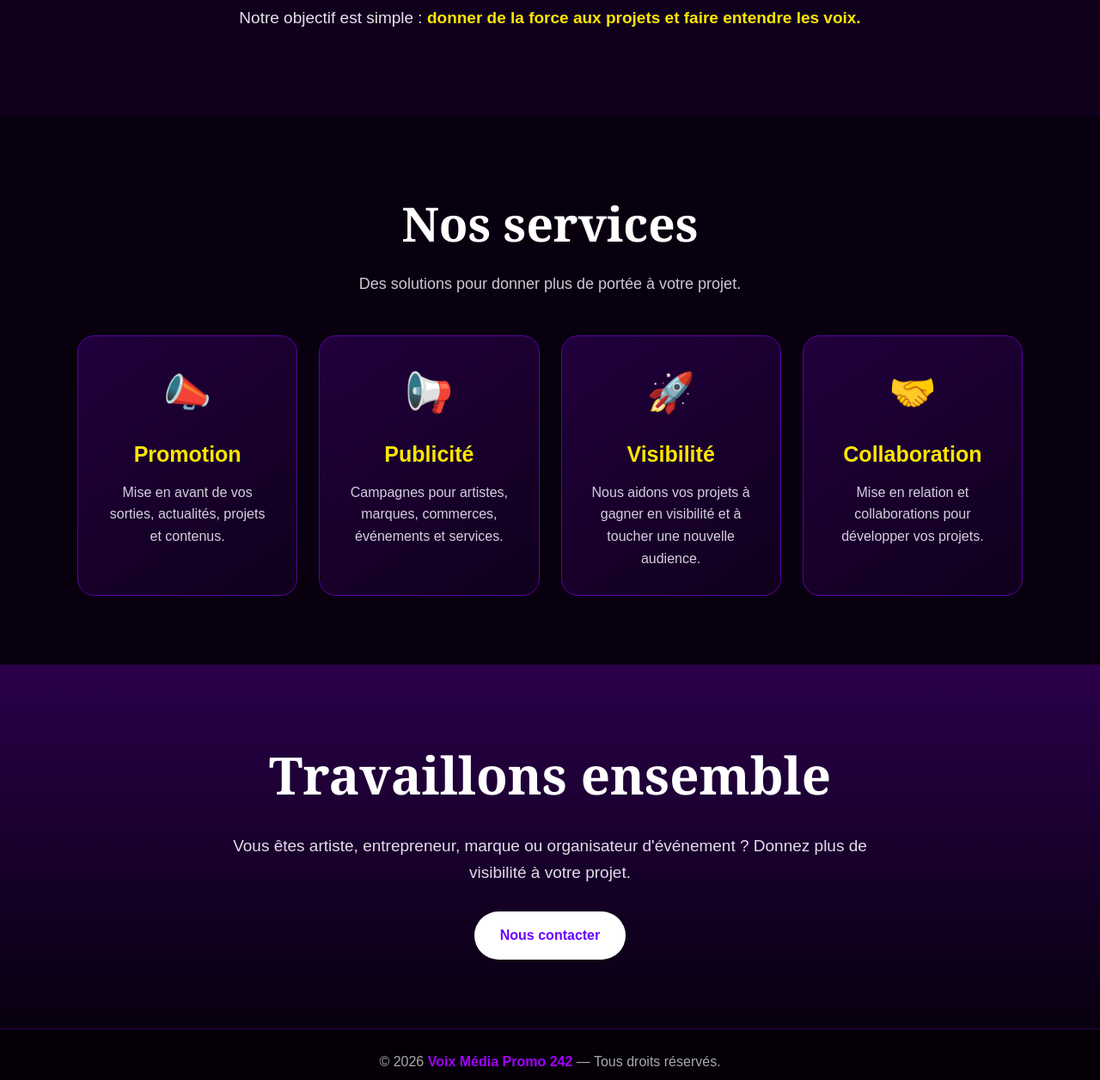
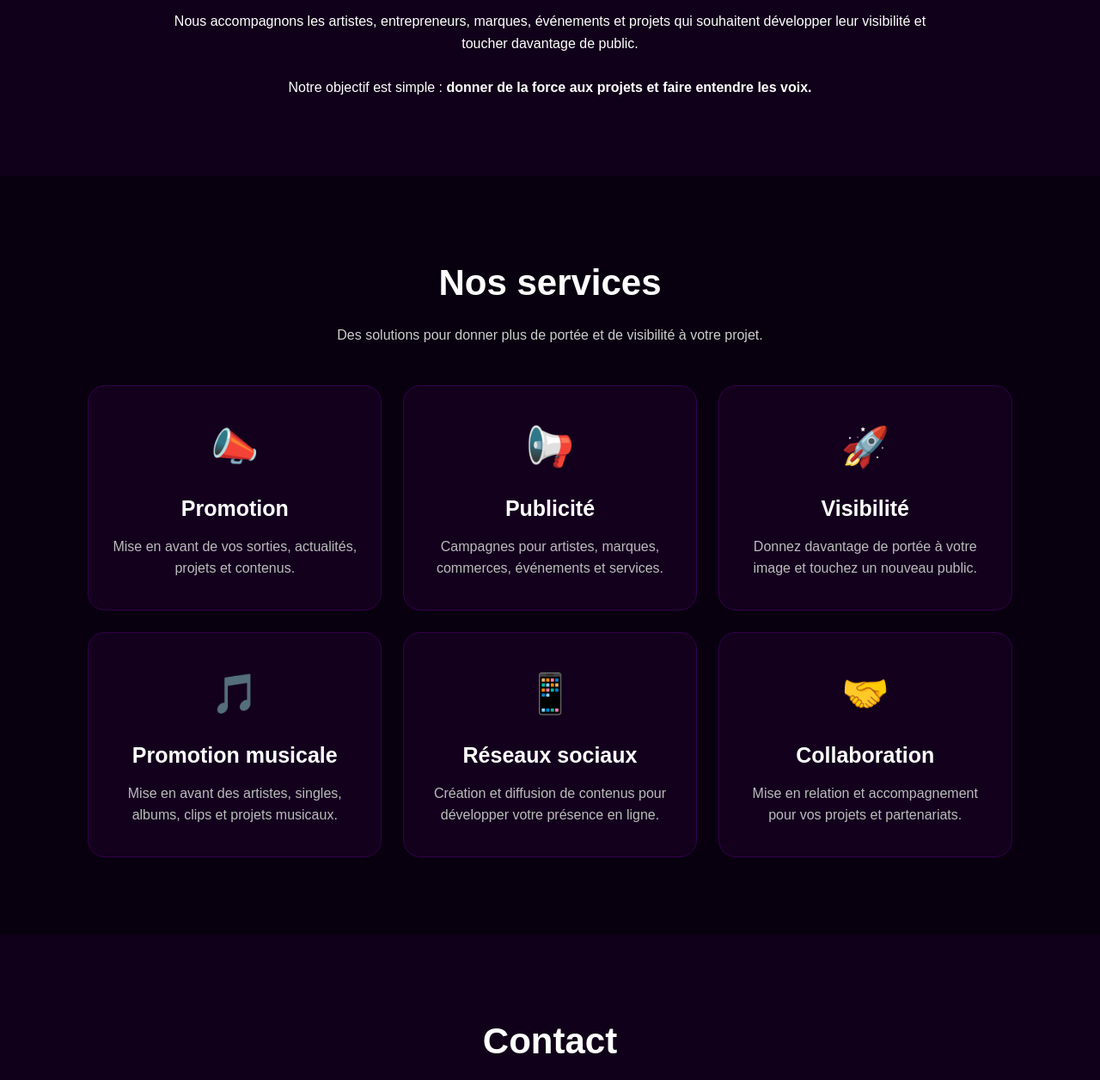
Before and after one commit to loickmakosso-max/Voix-m-dia-promo-242, a plain HTML site: page index.html in a window 1280 px wide. Shown: the part 1149-2405 px from the top of the page at 86% size. Drawn offline with Linux system fonts and the light colour scheme.

Commit message:
Refactor index.html for improved structure and SEO
Updated HTML structure and styles for better consistency and readability. Added a meta description for SEO.

```diff
--- a/index.html
+++ b/index.html
@@ -5,8 +5,7 @@
   <meta name="viewport" content="width=device-width, initial-scale=1.0">
 
   <title>Voix Média Promo 242</title>
-
-    <meta name="description" content="Voix Média Promo 242 - Promotion, publicité, visibilité et accompagnement des artistes, marques, entreprises et événements.">
+  <meta name="description" content="Voix Média Promo 242 - Promotion, publicité et visibilité pour artistes, marques, entrepreneurs et événements.">
 
   <style>
     * {
@@ -37,8 +36,8 @@
     }
 
     .logo {
-            width: 75px;
-            height: 75px;
+      width: 80px;
+      height: 80px;
       object-fit: contain;
       border-radius: 50%;
     }
@@ -47,7 +46,6 @@
       display: flex;
       gap: 25px;
       flex-wrap: wrap;
-            justify-content: center;
     }
 
     nav a {
@@ -58,7 +56,11 @@
     }
 
     nav a:hover {
-            color: #a100ff;
+      color: #b000ff;
+    }
+
+    section {
+      padding: 90px 8%;
     }
 
     .hero {
@@ -67,203 +69,181 @@
       align-items: center;
       justify-content: center;
       text-align: center;
-            padding: 70px 20px;
       background:
-                radial-gradient(circle at center, #6a00ff 0%, #26004d 38%, #08000f 75%);
+        radial-gradient(circle at center, #250044 0%, #08000f 65%);
     }
 
     .hero-content {
-            max-width: 950px;
+      max-width: 900px;
     }
 
     .hero h1 {
-            font-family: Georgia, serif;
-            font-size: clamp(45px, 8vw, 100px);
-            line-height: 1;
+      font-size: clamp(42px, 8vw, 85px);
+      line-height: 1.05;
       margin-bottom: 25px;
     }
 
     .hero h1 span {
-            color: #ffe500;
+      color: #b000ff;
     }
 
     .hero p {
-            font-size: clamp(18px, 3vw, 25px);
+      font-size: 21px;
+      color: #ddd;
       margin-bottom: 35px;
     }
 
     .buttons {
       display: flex;
       justify-content: center;
-            gap: 18px;
+      gap: 15px;
       flex-wrap: wrap;
     }
 
     .btn {
       display: inline-block;
-            padding: 15px 30px;
-            border-radius: 50px;
+      padding: 14px 25px;
+      border-radius: 30px;
       text-decoration: none;
       font-weight: bold;
       transition: 0.3s;
     }
 
     .btn-primary {
-            background: white;
-            color: #6a00ff;
+      background: #b000ff;
+      color: white;
+    }
+
+    .btn-primary:hover {
+      background: #d04cff;
+      transform: translateY(-3px);
     }
 
     .btn-secondary {
-            border: 2px solid white;
+      border: 1px solid #b000ff;
       color: white;
     }
 
-        .btn:hover {
-            transform: translateY(-4px);
-        }
-
-        section {
-            padding: 80px 7%;
+    .btn-secondary:hover {
+      background: #b000ff;
+      transform: translateY(-3px);
     }
 
     .section-title {
       text-align: center;
-            margin-bottom: 45px;
+      font-size: 42px;
+      margin-bottom: 15px;
     }
 
-        .section-title h2 {
-            font-family: Georgia, serif;
-            font-size: clamp(32px, 5vw, 55px);
-            margin-bottom: 12px;
-        }
-
-        .section-title p {
-            color: #d0c6d8;
-            font-size: 18px;
+    .section-text {
+      text-align: center;
+      color: #ccc;
+      max-width: 750px;
+      margin: 0 auto 45px;
     }
 
     .about {
-            background: #10001c;
+      background: #100019;
     }
 
-        .about-content {
+    .about-box {
       max-width: 900px;
       margin: auto;
       text-align: center;
     }
 
-        .about-content p {
-            font-size: 19px;
+    .about-box h3 {
+      font-size: 30px;
       margin-bottom: 20px;
-            color: #e8e0ed;
+      color: #b000ff;
     }
 
-        .highlight {
-            color: #ffe500;
-            font-weight: bold;
-        }
-
-        .services {
-            background: #08000f;
-        }
-
-        .service-grid {
+    .services-grid {
       max-width: 1100px;
       margin: auto;
       display: grid;
-            grid-template-columns: repeat(auto-fit, minmax(240px, 1fr));
+      grid-template-columns: repeat(3, 1fr);
       gap: 25px;
     }
 
-        .service-card {
-            background: linear-gradient(145deg, #21003d, #10001c);
-            border: 1px solid #5d00a8;
+    .service {
+      background: #13001d;
+      border: 1px solid #35004d;
       border-radius: 20px;
-            padding: 30px;
+      padding: 35px 25px;
       text-align: center;
       transition: 0.3s;
     }
 
-        .service-card:hover {
+    .service:hover {
       transform: translateY(-8px);
-            border-color: #a100ff;
+      border-color: #b000ff;
+      box-shadow: 0 10px 30px rgba(176, 0, 255, 0.2);
     }
 
-        .service-icon {
+    .service .icon {
       font-size: 45px;
       margin-bottom: 15px;
     }
 
-        .service-card h3 {
-            color: #ffe500;
+    .service h3 {
       font-size: 25px;
       margin-bottom: 12px;
     }
 
-        .service-card p {
-            color: #d8cce0;
+    .service p {
+      color: #bbb;
     }
 
     .contact {
-            background:
-                linear-gradient(rgba(45, 0, 80, 0.9), rgba(8, 0, 15, 0.95));
+      background: #100019;
       text-align: center;
     }
 
     .contact-box {
-            max-width: 800px;
+      max-width: 700px;
       margin: auto;
     }
 
-        .contact-box h2 {
-            font-family: Georgia, serif;
-            font-size: clamp(35px, 6vw, 60px);
+    .contact-box h3 {
+      font-size: 30px;
       margin-bottom: 20px;
     }
 
     .contact-box p {
-            font-size: 19px;
-            margin-bottom: 30px;
-            color: #e5dceb;
-        }
-
-        .contact-info {
-            display: flex;
-            justify-content: center;
-            flex-wrap: wrap;
-            gap: 15px;
-            margin-top: 25px;
+      color: #ccc;
+      margin-bottom: 25px;
     }
 
     footer {
+      background: #050008;
+      border-top: 1px solid #35004d;
       text-align: center;
-            padding: 25px;
-            background: #050008;
-            border-top: 1px solid #300052;
-            color: #aaa;
+      padding: 30px 15px;
+      color: #999;
     }
 
     footer strong {
-            color: #a100ff;
+      color: #b000ff;
     }
 
-        @media (max-width: 700px) {
+    @media (max-width: 800px) {
       header {
         flex-direction: column;
         padding: 15px;
       }
 
       nav {
+        justify-content: center;
         gap: 15px;
       }
 
-            .logo {
-                width: 60px;
-                height: 60px;
+      .services-grid {
+        grid-template-columns: 1fr;
       }
 
       section {
-                padding: 60px 20px;
+        padding: 70px 6%;
       }
 
       .hero {
@@ -276,7 +256,7 @@
 <body>
 
   <header>
-        <img src="IMG_1316.png" alt="Logo Voix Média Promo 242" class="logo">
+    <img src="IMG_1316.png" alt="Voix Média Promo 242" class="logo">
 
     <nav>
       <a href="#accueil">Accueil</a>
@@ -314,73 +294,88 @@
     </section>
 
     <section class="about" id="apropos">
+      <div class="about-box">
 
-            <div class="section-title">
-                <h2>À propos</h2>
-                <p>Une plateforme dédiée à la promotion et à la mise en lumière des talents.</p>
-            </div>
+        <h2 class="section-title">À propos</h2>
 
-            <div class="about-content">
+        <p class="section-text">
+          Une plateforme dédiée à la promotion et à la mise en lumière
+          des talents, projets, marques et événements.
+        </p>
+
+        <h3>Voix Média Promo 242</h3>
 
         <p>
-                    <strong>Voix Média Promo 242</strong> accompagne les artistes,
-                    entrepreneurs, marques, événements et projets qui souhaitent
-                    développer leur visibilité et toucher davantage de public.
+          Nous accompagnons les artistes, entrepreneurs, marques,
+          événements et projets qui souhaitent développer leur visibilité
+          et toucher davantage de public.
         </p>
+
+        <br>
 
         <p>
           Notre objectif est simple :
-                    <span class="highlight">
-                        donner de la force aux projets et faire entendre les voix.
-                    </span>
+          <strong>donner de la force aux projets et faire entendre les voix.</strong>
         </p>
 
       </div>
-
     </section>
 
-        <section class="services" id="services">
+    <section id="services">
 
-            <div class="section-title">
-                <h2>Nos services</h2>
-                <p>Des solutions pour donner plus de portée à votre projet.</p>
-            </div>
+      <h2 class="section-title">Nos services</h2>
 
-            <div class="service-grid">
+      <p class="section-text">
+        Des solutions pour donner plus de portée et de visibilité à votre projet.
+      </p>
 
-                <div class="service-card">
-                    <div class="service-icon">📣</div>
+      <div class="services-grid">
+
+        <div class="service">
+          <div class="icon">📣</div>
           <h3>Promotion</h3>
           <p>
-                        Mise en avant de vos sorties, actualités,
-                        projets et contenus.
+            Mise en avant de vos sorties, actualités, projets et contenus.
           </p>
         </div>
 
-                <div class="service-card">
-                    <div class="service-icon">📢</div>
+        <div class="service">
+          <div class="icon">📢</div>
           <h3>Publicité</h3>
           <p>
-                        Campagnes pour artistes, marques,
-                        commerces, événements et services.
+            Campagnes pour artistes, marques, commerces, événements et services.
           </p>
         </div>
 
-                <div class="service-card">
-                    <div class="service-icon">🚀</div>
+        <div class="service">
+          <div class="icon">🚀</div>
           <h3>Visibilité</h3>
           <p>
-                        Nous aidons vos projets à gagner en visibilité
-                        et à toucher une nouvelle audience.
+            Donnez davantage de portée à votre image et touchez un nouveau public.
           </p>
         </div>
 
-                <div class="service-card">
-                    <div class="service-icon">🤝</div>
+        <div class="service">
+          <div class="icon">🎵</div>
+          <h3>Promotion musicale</h3>
+          <p>
+            Mise en avant des artistes, singles, albums, clips et projets musicaux.
+          </p>
+        </div>
+
+        <div class="service">
+          <div class="icon">📱</div>
+          <h3>Réseaux sociaux</h3>
+          <p>
+            Création et diffusion de contenus pour développer votre présence en ligne.
+          </p>
+        </div>
+
+        <div class="service">
+          <div class="icon">🤝</div>
           <h3>Collaboration</h3>
           <p>
-                        Mise en relation et collaborations
-                        pour développer vos projets.
+            Mise en relation et accompagnement pour vos projets et partenariats.
           </p>
         </div>
 
@@ -392,16 +387,20 @@
 
       <div class="contact-box">
 
-                <h2>Travaillons ensemble</h2>
+        <h2 class="section-title">Contact</h2>
 
         <p>
-                    Vous êtes artiste, entrepreneur, marque ou organisateur
-                    d'événement ? Donnez plus de visibilité à votre projet.
+          Vous avez un projet, une sortie musicale, une marque,
+          un événement ou une publicité à promouvoir ?
         </p>
 
-                <a href="mailto:contact@voixmediapromo242.com" class="btn btn-primary">
-                    Nous contacter
+        <h3>Travaillons ensemble.</h3>
+
+        <div class="buttons">
+          <a href="https://wa.me/" class="btn btn-primary">
+            Nous contacter sur WhatsApp
           </a>
+        </div>
 
       </div>
 
```
Lines whose indentation alone changed are shown as unchanged.
